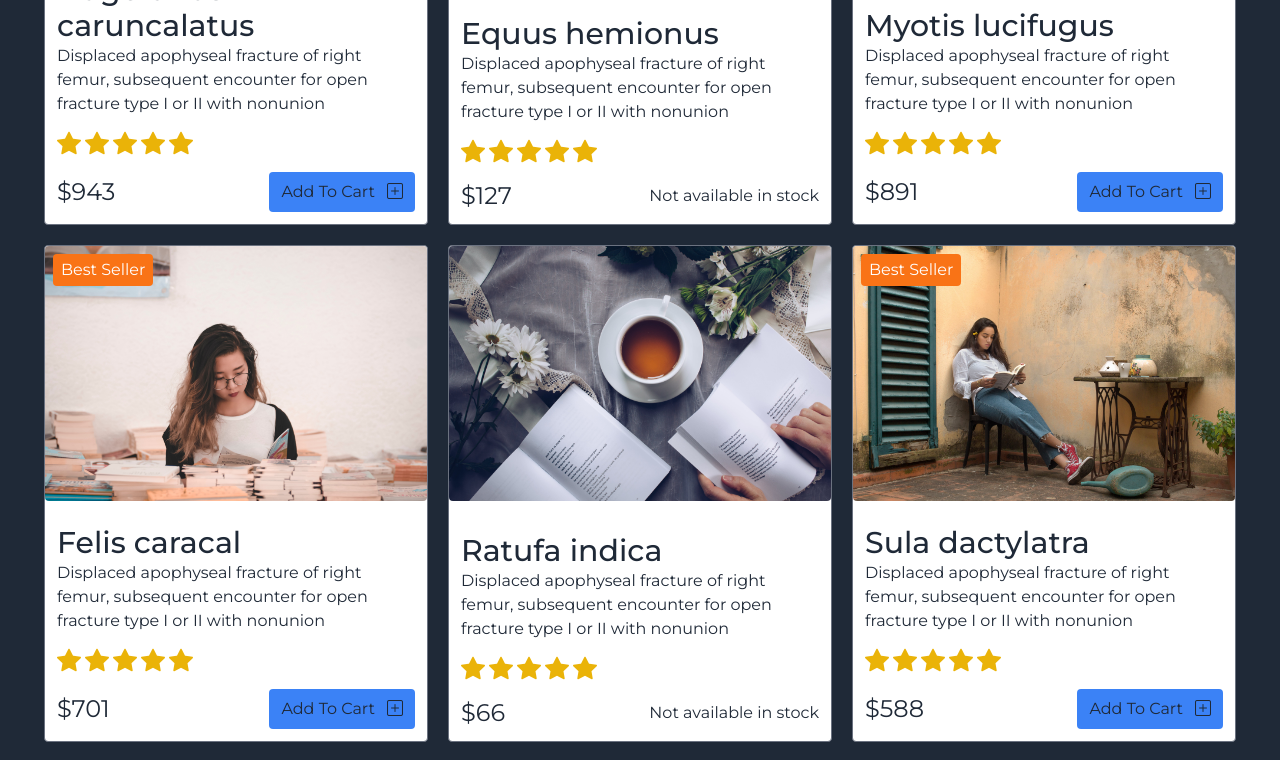
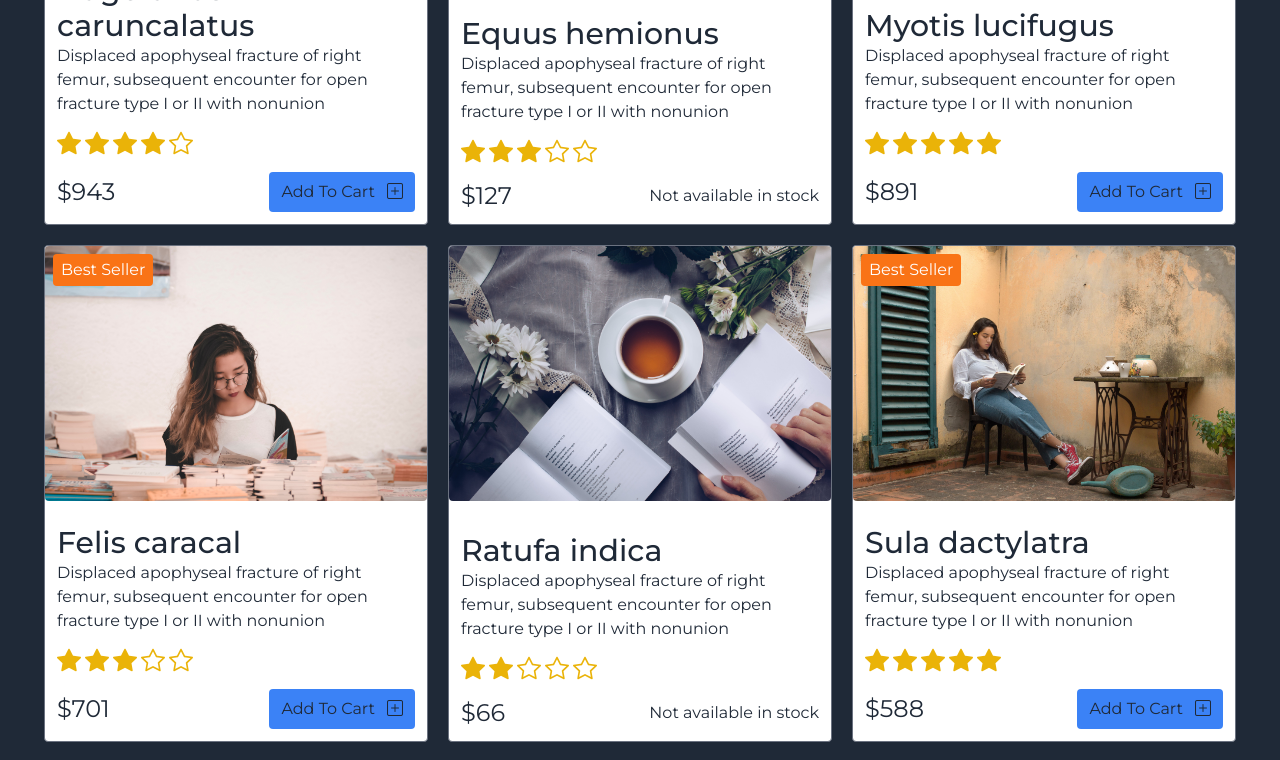
Before and after one commit to HasibX2000/Book-Mate, a React (Vite) app: page /product in a window 1280 px wide. Shown: the part 1000-1760 px from the top of the page. Built offline with nearby package versions, Linux system fonts and the light colour scheme.

Commit message:
Rating Component

```diff
--- a/src/Components/EbookCard.jsx
+++ b/src/Components/EbookCard.jsx
@@ -1,6 +1,7 @@
 import React from 'react';
 import Backdrop from '../assets/hero.jpg';
 import { Link } from 'react-router-dom';
+import Ratings from './Ratings';
 
 const EbookCard = ({ ebook }) => {
   const coverImage = ebook.cover ? ebook.cover : Backdrop;
@@ -22,12 +23,13 @@ const EbookCard = ({ ebook }) => {
         <p className="mb-3 text-md text-gray-800 dark:text-blue-100">
           {ebook.details}
         </p>
-        <div className="text-yellow-500 text-2xl mb-3">
+        <div className=" text-2xl mb-3">
+          <Ratings rating={ebook.ratings} />
+          {/* <span className="bi bi-star-fill text-yellow-500 mr-1"></span>
           <span className="bi bi-star-fill mr-1"></span>
+          <span className="bi bi-star mr-1"></span>
           <span className="bi bi-star-fill mr-1"></span>
-          <span className="bi bi-star-fill mr-1"></span>
-          <span className="bi bi-star-fill mr-1"></span>
-          <span className="bi bi-star-fill mr-1"></span>
+          <span className="bi bi-star-fill mr-1"></span> */}
         </div>
         <div className="flex justify-between items-center text-gray-800 dark:text-blue-100">
           <div className="text-2xl">${ebook.price}</div>
--- /dev/null
+++ b/src/Components/Ratings.jsx
@@ -0,0 +1,24 @@
+import React from 'react';
+
+const Ratings = ({ rating }) => {
+  let ratingArray = Array(5).fill(false);
+  for (let i = 0; i < rating; i++) {
+    ratingArray[i] = true;
+  }
+  return (
+    <div>
+      {ratingArray.map((value, index) =>
+        value ? (
+          <span
+            key={index}
+            className="bi bi-star-fill text-yellow-500 mr-1"
+          ></span>
+        ) : (
+          <span key={index} className="bi bi-star text-yellow-500 mr-1"></span>
+        )
+      )}
+    </div>
+  );
+};
+
+export default Ratings;
--- a/src/Data/Prouducts.json
+++ b/src/Data/Prouducts.json
@@ -4,6 +4,7 @@
     "title": "Echimys chrysurus",
     "price": 870,
     "instock": true,
+    "ratings": 5,
     "bestseller": true,
     "cover": "product/1.jpg",
     "details": "Displaced apophyseal fracture of right femur, subsequent encounter for open fracture type I or II with nonunion"
@@ -13,6 +14,7 @@
     "title": "Eurocephalus anguitimens",
     "price": 746,
     "instock": true,
+    "ratings": 5,
     "bestseller": true,
     "featured": true,
     "cover": "product/2.jpg",
@@ -23,6 +25,7 @@
     "title": "Dasyprocta leporina",
     "price": 405,
     "instock": true,
+    "ratings": 5,
     "bestseller": true,
     "featured": true,
     "cover": "product/3.jpg",
@@ -33,6 +36,7 @@
     "title": "Bugeranus caruncalatus",
     "price": 943,
     "instock": true,
+    "ratings": 4,
     "bestseller": true,
     "featured": true,
     "cover": "product/4.jpg",
@@ -43,6 +47,7 @@
     "title": "Equus hemionus",
     "price": 127,
     "instock": false,
+    "ratings": 3,
     "featured": true,
     "cover": "product/5.jpg",
     "details": "Displaced apophyseal fracture of right femur, subsequent encounter for open fracture type I or II with nonunion"
@@ -52,7 +57,7 @@
     "title": "Myotis lucifugus",
     "price": 891,
     "instock": true,
-
+    "ratings": 5,
     "featured": true,
     "bestseller": true,
     "cover": "product/6.jpg",
@@ -63,6 +68,8 @@
     "title": "Felis caracal",
     "price": 701,
     "instock": true,
+    "ratings": 3,
+
     "bestseller": true,
     "featured": true,
     "cover": "product/7.jpg",
@@ -72,6 +79,7 @@
     "id": 8,
     "title": "Ratufa indica",
     "price": 66,
+    "ratings": 2,
     "instock": false,
     "cover": "product/8.jpg",
     "details": "Displaced apophyseal fracture of right femur, subsequent encounter for open fracture type I or II with nonunion"
@@ -81,6 +89,7 @@
     "title": "Sula dactylatra",
     "price": 588,
     "instock": true,
+    "ratings": 5,
     "bestseller": true,
     "cover": "product/3.jpg",
     "details": "Displaced apophyseal fracture of right femur, subsequent encounter for open fracture type I or II with nonunion"
@@ -89,6 +98,7 @@
     "id": 10,
     "title": "Sagittarius serpentarius",
     "price": 965,
+    "ratings": 5,
     "instock": false,
     "cover": "product/5.jpg",
     "details": "Displaced apophyseal fracture of right femur, subsequent encounter for open fracture type I or II with nonunion"
```
